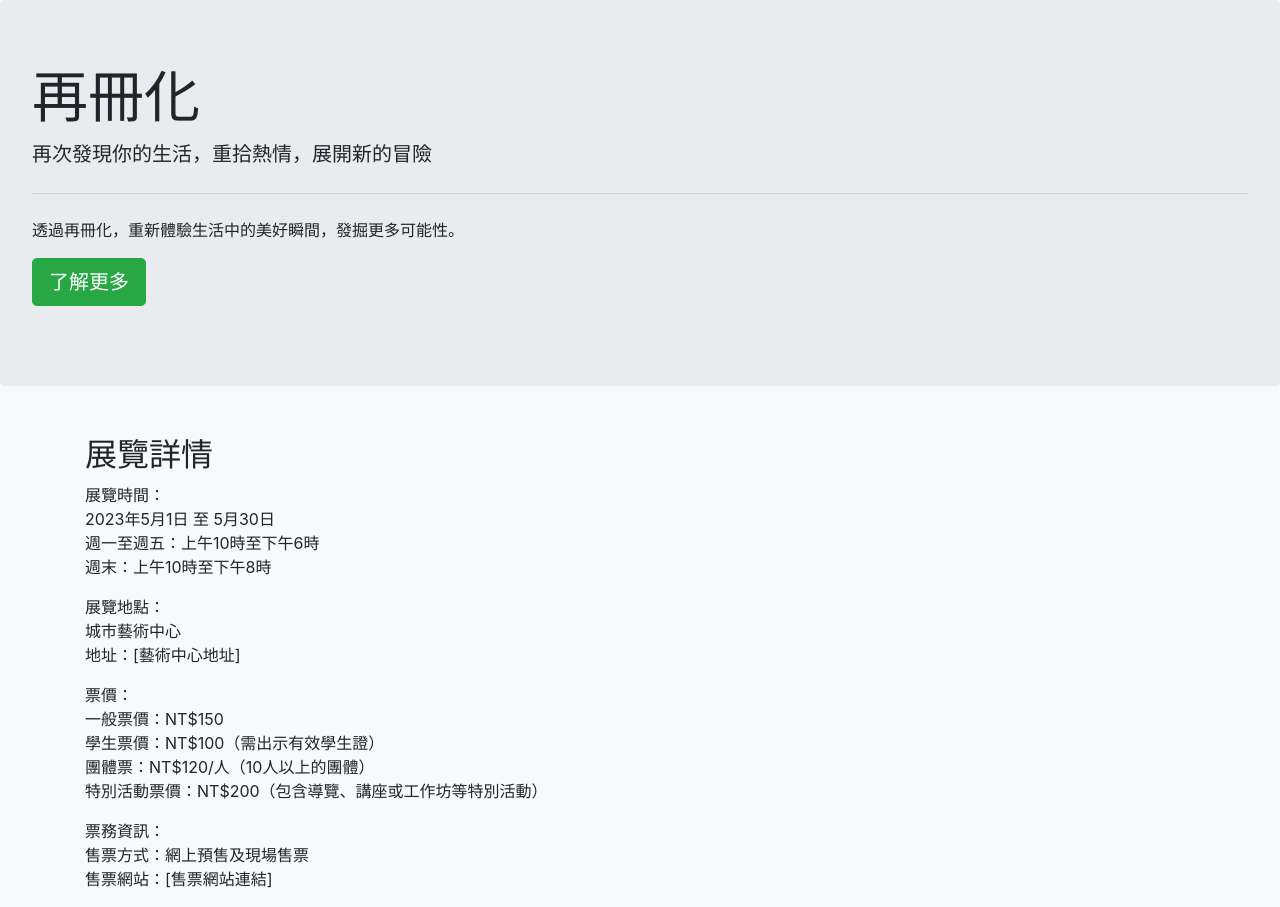
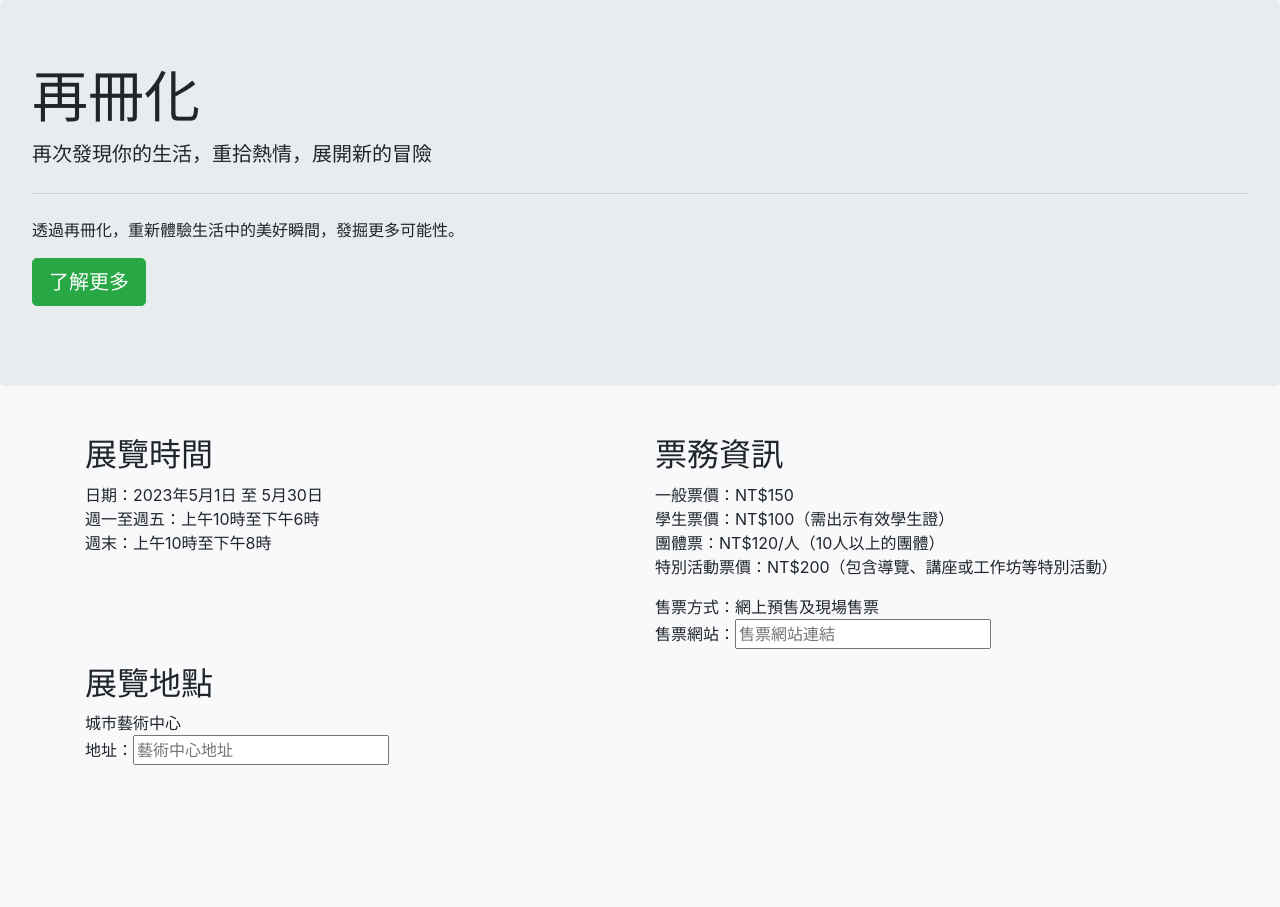
Before and after one commit to arthurliang9/mid, a plain HTML site: page index.html in a window 1280 px wide. After the commit the page ends 800 px from the top, so only its background shows below. Drawn offline with nearby package versions, Linux system fonts and the light colour scheme.

Commit message:
Update index.html
123

```diff
--- a/index.html
+++ b/index.html
@@ -29,33 +29,43 @@
 
   <!-- 更多資訊區塊 -->
   <div class="container" id="更多資訊">
-    <h2>展覽詳情</h2>
+    <div class="row">
+      <!-- 展覽時間 -->
+      <div class="col-md-6">
+        <h2>展覽時間</h2>
         <p>
-      展覽時間：<br>
-      2023年5月1日 至 5月30日<br>
+          日期：2023年5月1日 至 5月30日<br>
           週一至週五：上午10時至下午6時<br>
           週末：上午10時至下午8時
         </p>
+      </div>
 
+      <!-- 票務資訊 -->
+      <div class="col-md-6">
+        <h2>票務資訊</h2>
         <p>
-      展覽地點：<br>
-      城市藝術中心<br>
-      地址：[藝術中心地址]
-    </p>
-
-    <p>
-      票價：<br>
           一般票價：NT$150<br>
           學生票價：NT$100（需出示有效學生證）<br>
           團體票：NT$120/人（10人以上的團體）<br>
           特別活動票價：NT$200（包含導覽、講座或工作坊等特別活動）
         </p>
+        <p>
+          售票方式：網上預售及現場售票<br>
+          售票網站：<input type="text" id="售票網站" placeholder="售票網站連結">
+        </p>
+      </div>
+    </div>
 
+    <!-- 展覽地點 -->
+    <div class="row">
+      <div class="col-md-12">
+        <h2>展覽地點</h2>
         <p>
-      票務資訊：<br>
-      售票方式：網上預售及現場售票<br>
-      售票網站：[售票網站連結]
+          城市藝術中心<br>
+          地址：<input type="text" id="展覽地點" placeholder="藝術中心地址">
         </p>
+      </div>
+    </div>
   </div>
 
   <!-- Bootstrap 4 相關 JavaScript -->
```
Lines whose indentation alone changed are shown as unchanged.
